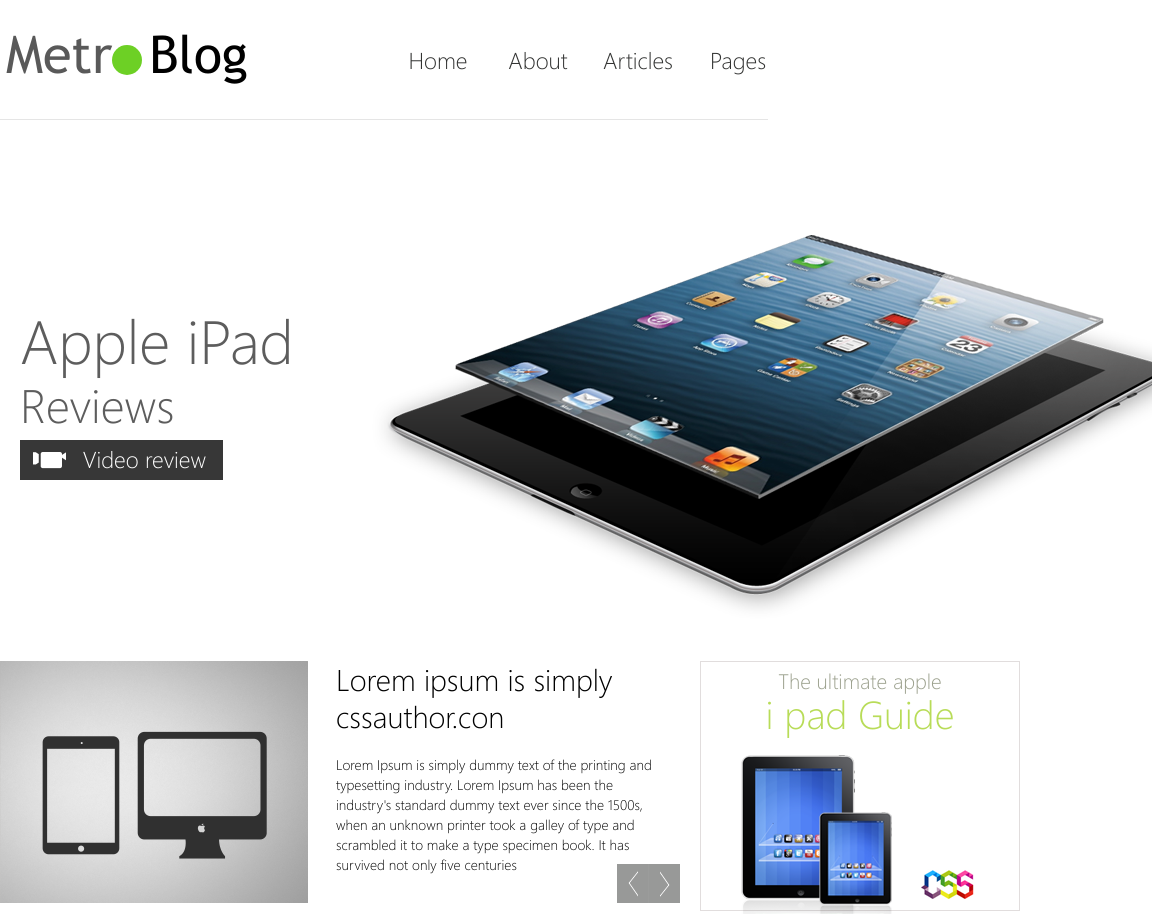
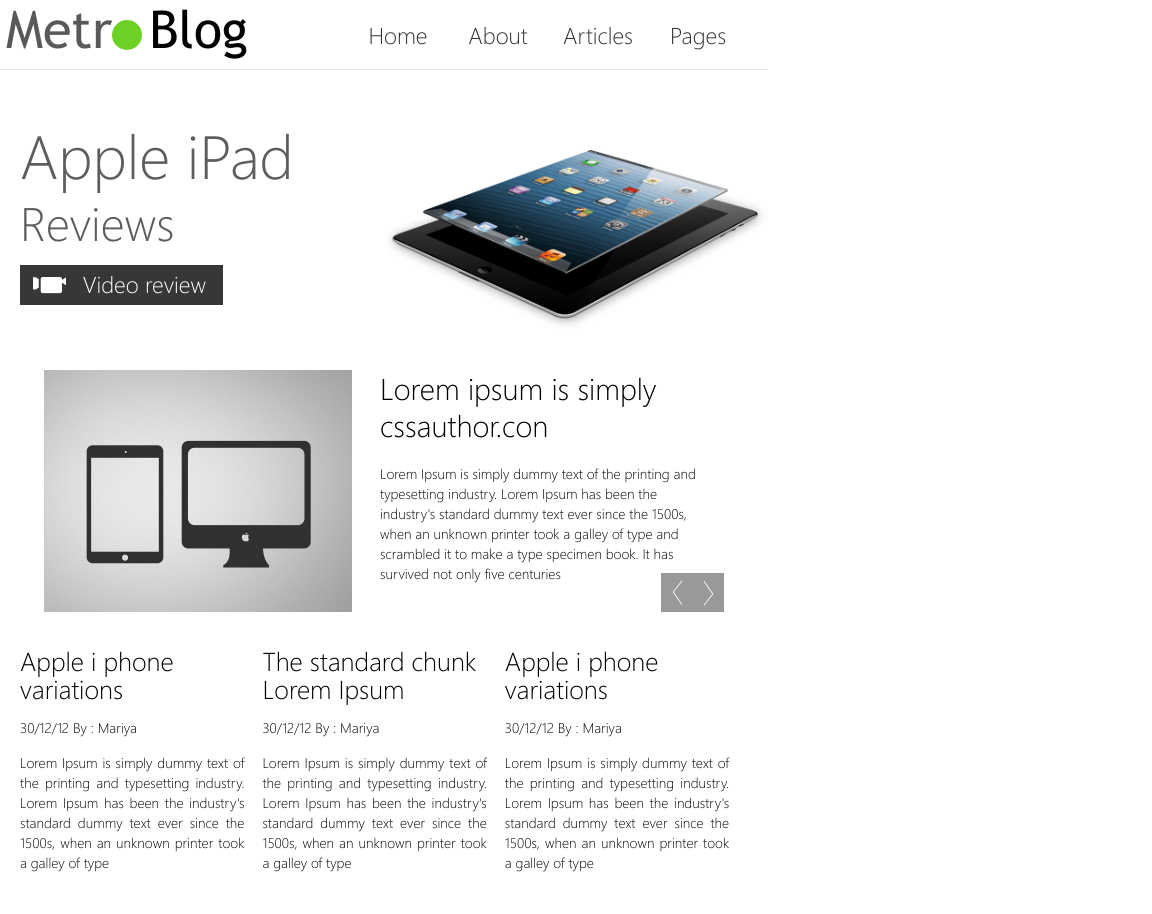
Before and after one commit to zenker-91/zenker-91.github.io, a plain HTML site: page MetroBlog/index.html in a window 768 px wide. Shown: the top 914 px of the page, 1152 px wide, since content can reach past the window. Drawn offline with Linux system fonts and the light colour scheme.

Commit message:
Адаптив под 768

```diff
--- a/MetroBlog/css/style.css
+++ b/MetroBlog/css/style.css
@@ -284,6 +284,7 @@
   display: flex;
   height: 100%;
   flex-direction: column;
+  align-items: center;
 }
 
 .block1 {
@@ -328,6 +329,7 @@
   background-color: #86e7f0;
   color: #fff;
   text-transform: uppercase;
+  width: 100%;
 }
 
 .circle {
@@ -410,6 +412,7 @@
   color: #fff;
   background-color: #393a39;
   padding: 24px 30px 20px 30px;
+  width: 100%;
 }
 
 .block3_title {
@@ -552,10 +555,6 @@
     padding: 0 20px;
   }
 
-  .block2 {
-    width: 100%;
-  }
-
   .content_right {
     align-items: center;;
   }
@@ -598,3 +597,77 @@
     position: unset;
   }
 }
+
+@media screen and (max-width: 820px) and (min-width: 441px) {
+  .header {
+    height: 70px;
+  }
+
+  .navigation {
+    margin-right: 20px;
+  }
+
+  .reviews {
+    width: 50%;
+    flex-direction: column;
+  }
+
+  .main {
+    height: 300px;
+  }
+
+  h1, h2 {
+    position: relative;
+    top: 40px;
+    margin-top: 15px;
+  }
+
+  .video_review {
+    top: 40px;
+    position: relative;
+    margin-top: 20px;
+  }
+
+  .main_item {
+    display: flex;
+    top: 80px;
+    width: 50%;
+    left: 50%;
+    height: auto;
+    z-index: 98;
+  }
+
+  .content_inner {
+    flex-direction: column;
+    align-items: center;
+  }
+
+  .content_left {
+    width: 100%;
+  }
+
+  .content_right {
+    width: 100%;
+  }
+
+  .content {
+    height: unset;
+  }
+
+  .slider_frame {
+    align-self: center;
+  }
+
+  .articles_block {
+    padding-left: 20px;
+  }
+
+  .article_item {
+    width: 30%;
+    height: unset;
+  }
+
+  .socials {
+    right: 20px;
+  }
+}
```
